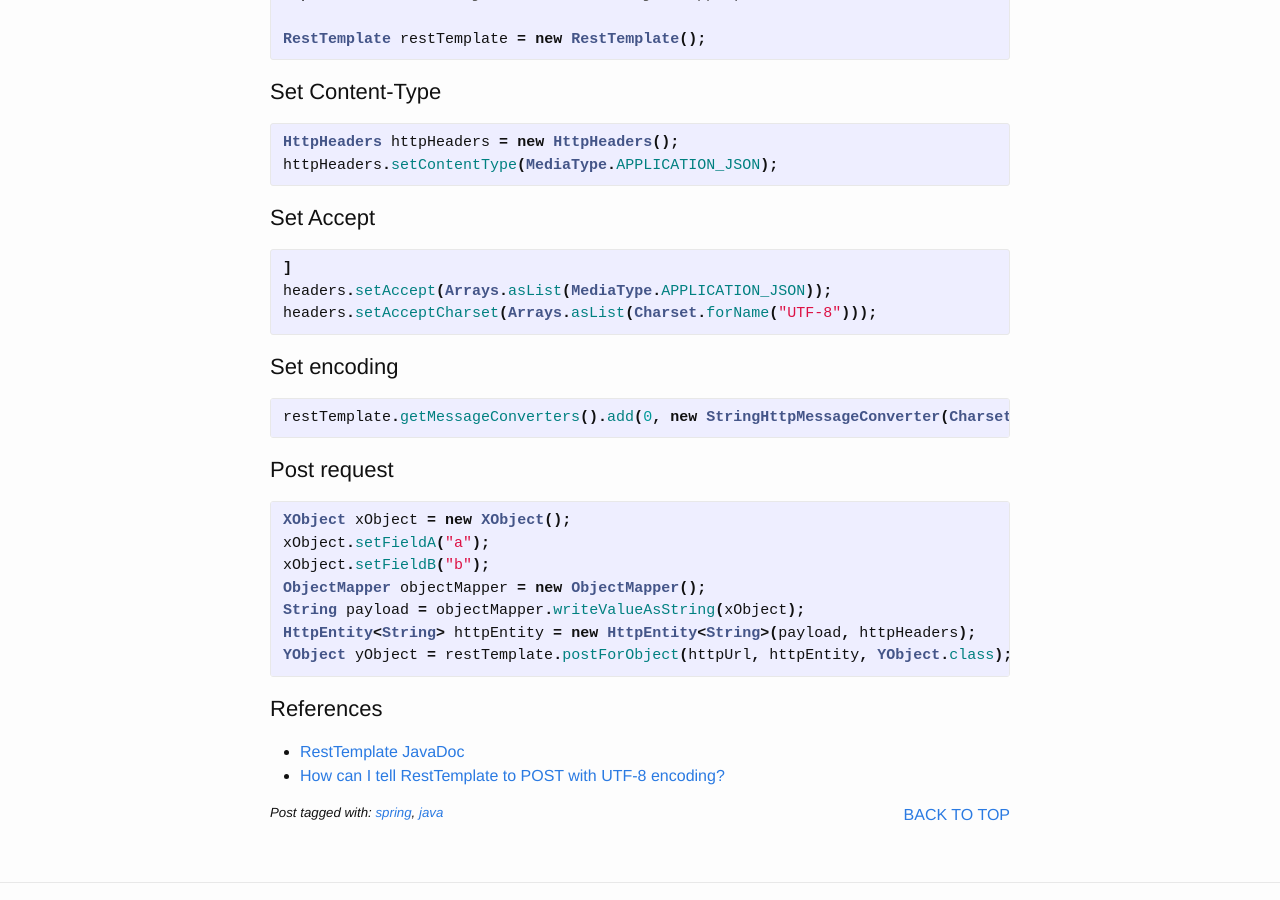
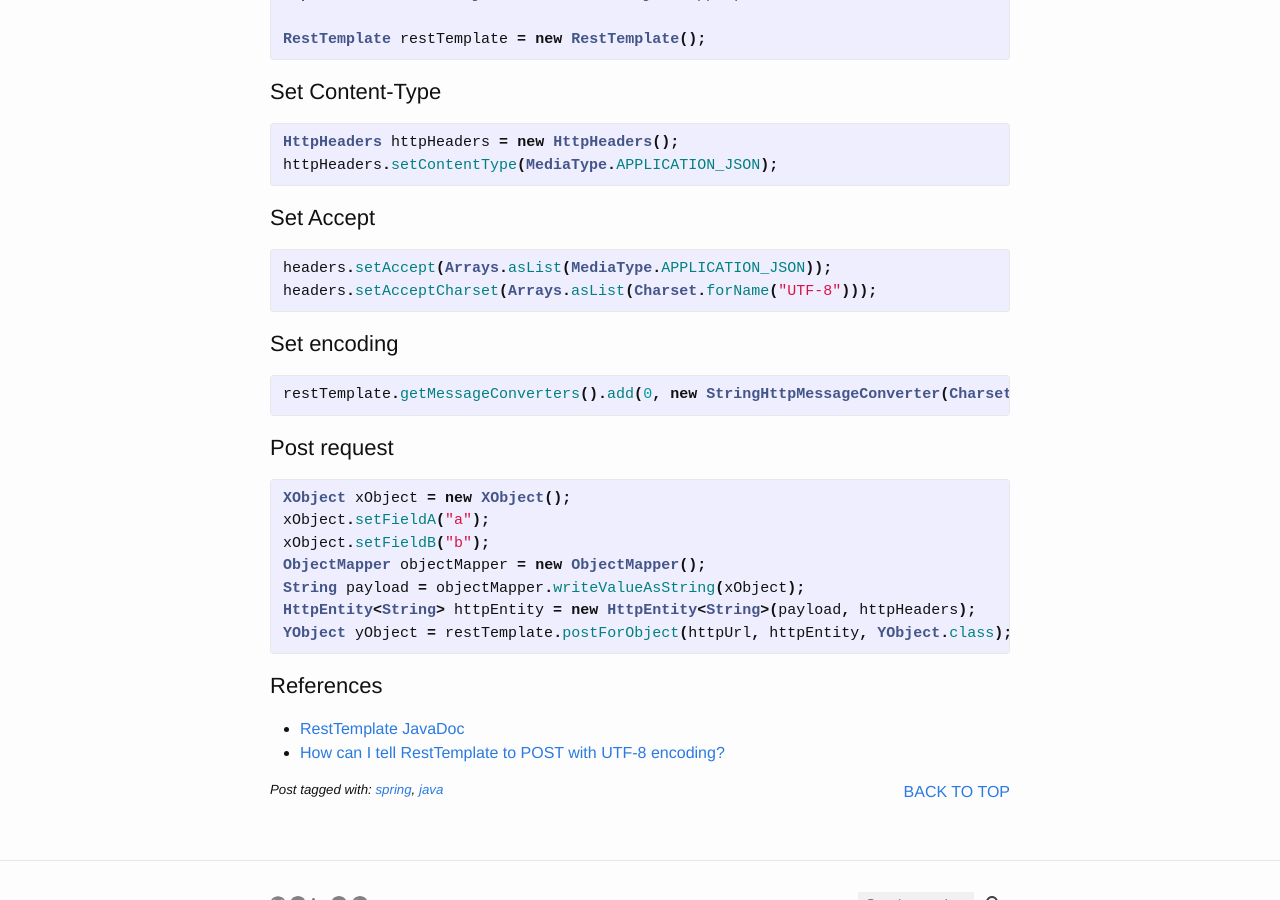
Before and after one commit to yuan-jiang/yuan-jiang.github.io, a Jekyll site: the page built from _posts/2017-08-18-spring-resttemplate-post-json-with-utf-8.md, in a window 1280 px wide and 900 px high, scrolled down 526 px. Built offline with Jekyll 4.4.1, drawn with Linux system fonts in a browser that asks for light colours; comment, search, counter and statistics services are not loaded.

Commit message:
Fix typo

```diff
--- a/_posts/2017-08-18-spring-resttemplate-post-json-with-utf-8.md
+++ b/_posts/2017-08-18-spring-resttemplate-post-json-with-utf-8.md
@@ -28,7 +28,7 @@ httpHeaders.setContentType(MediaType.APPLICATION_JSON);
 {% endhighlight %}
 
 ## Set Accept
-{% highlight java %}]
+{% highlight java %}
 headers.setAccept(Arrays.asList(MediaType.APPLICATION_JSON));
 headers.setAcceptCharset(Arrays.asList(Charset.forName("UTF-8")));
 {% endhighlight %}
```
